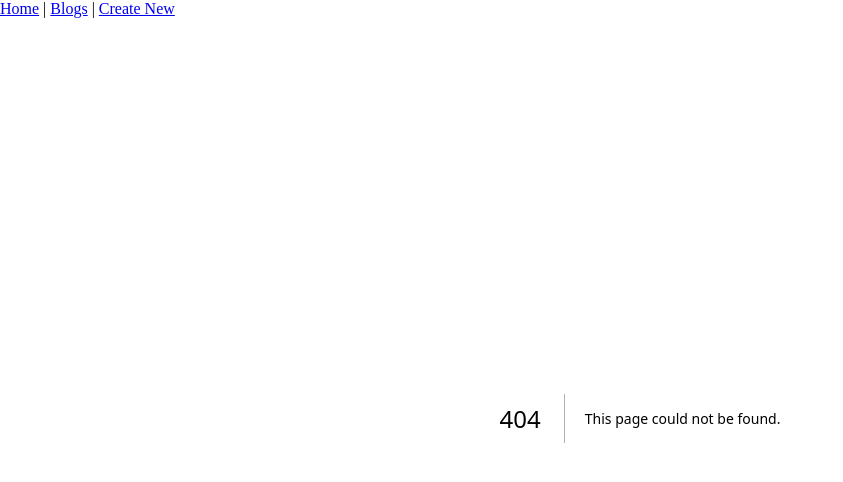
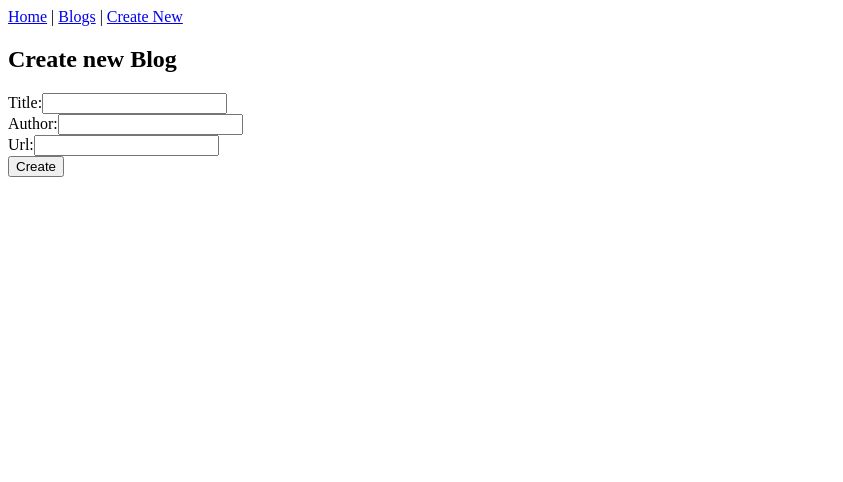
Before and after one commit to jjesus-dev/fso-nextjs-blogs, a Next.js app: page /blogs/new in a window 1280 px wide. Before the commit this address had no page. Shown: the top 482 px of the page, without its empty margins (0-843 px from the left). Built offline with nearby package versions, Linux system fonts and the light colour scheme.

Commit message:
feat: add new blog `service`, `action` & form, ex 2
+ Add form & `action` to create new blogs.
+ Add `service` to manage blogs' data.

```diff
--- /dev/null
+++ b/app/actions/blogs.ts
@@ -0,0 +1,15 @@
+"use server";
+
+import { redirect } from "next/navigation";
+import { revalidatePath } from "next/cache";
+import { addBlog } from "../services/blogs";
+
+export const createBlog = async (formData: FormData) => {
+  const title = formData.get("title") as string;
+  const author = formData.get("author") as string;
+  const url = formData.get("url") as string;
+  addBlog(title, author, url);
+
+  revalidatePath("/blogs")
+  redirect("/blogs");
+};
--- /dev/null
+++ b/app/blogs/new/page.tsx
@@ -0,0 +1,33 @@
+import { createBlog } from "@/app/actions/blogs";
+
+const NewBlog = () => {
+  return (
+    <div>
+      <h2>Create new Blog</h2>
+      <form action={createBlog}>
+        <div>
+          <label>
+            Title:
+            <input type="text" name="title" required />
+          </label>
+        </div>
+        <div>
+          <label>
+            Author:
+            <input type="text" name="author" required />
+          </label>
+        </div>
+        <div>
+          <label>
+            Url:
+            <input type="text" name="url" required />
+          </label>
+        </div>
+
+        <button type="submit">Create</button>
+      </form>
+    </div>
+  );
+};
+
+export default NewBlog;
--- /dev/null
+++ b/app/services/blogs.ts
@@ -0,0 +1,62 @@
+interface Blog {
+  id: number;
+  title: string;
+  author: string;
+  url: string;
+  likes: number;
+}
+
+const blogs: Array<Blog> = [
+  {
+    id: 1,
+    title: "React patterns",
+    author: "Michael Chan",
+    url: "https://reactpatterns.com/",
+    likes: 7,
+  },
+  {
+    id: 2,
+    title: "Go To Statement Considered Harmful",
+    author: "Edsger W. Dijkstra",
+    url: "http://www.u.arizona.edu/~rubinson/copyright_violations/Go_To_Considered_Harmful.html",
+    likes: 5,
+  },
+  {
+    id: 3,
+    title: "Canonical string reduction",
+    author: "Edsger W. Dijkstra",
+    url: "http://www.cs.utexas.edu/~EWD/transcriptions/EWD08xx/EWD808.html",
+    likes: 12,
+  },
+  {
+    id: 4,
+    title: "First class tests",
+    author: "Robert C. Martin",
+    url: "http://blog.cleancoder.com/uncle-bob/2017/05/05/TestDefinitions.htmll",
+    likes: 10,
+  },
+  {
+    id: 5,
+    title: "TDD harms architecture",
+    author: "Robert C. Martin",
+    url: "http://blog.cleancoder.com/uncle-bob/2017/03/03/TDD-Harms-Architecture.html",
+    likes: 0,
+  },
+  {
+    id: 6,
+    title: "Type wars",
+    author: "Robert C. Martin",
+    url: "http://blog.cleancoder.com/uncle-bob/2016/05/01/TypeWars.html",
+    likes: 2,
+  },
+];
+
+let nextId = 7;
+
+export const getBlogs = () => {
+  return blogs;
+};
+
+export const addBlog = (title: string, author: string, url: string) => {
+  blogs.push({ id: nextId++, title, author, url, likes: 0 });
+};
```
Also changed, not shown: app/blogs/page.tsx (+3 -44 lines).
